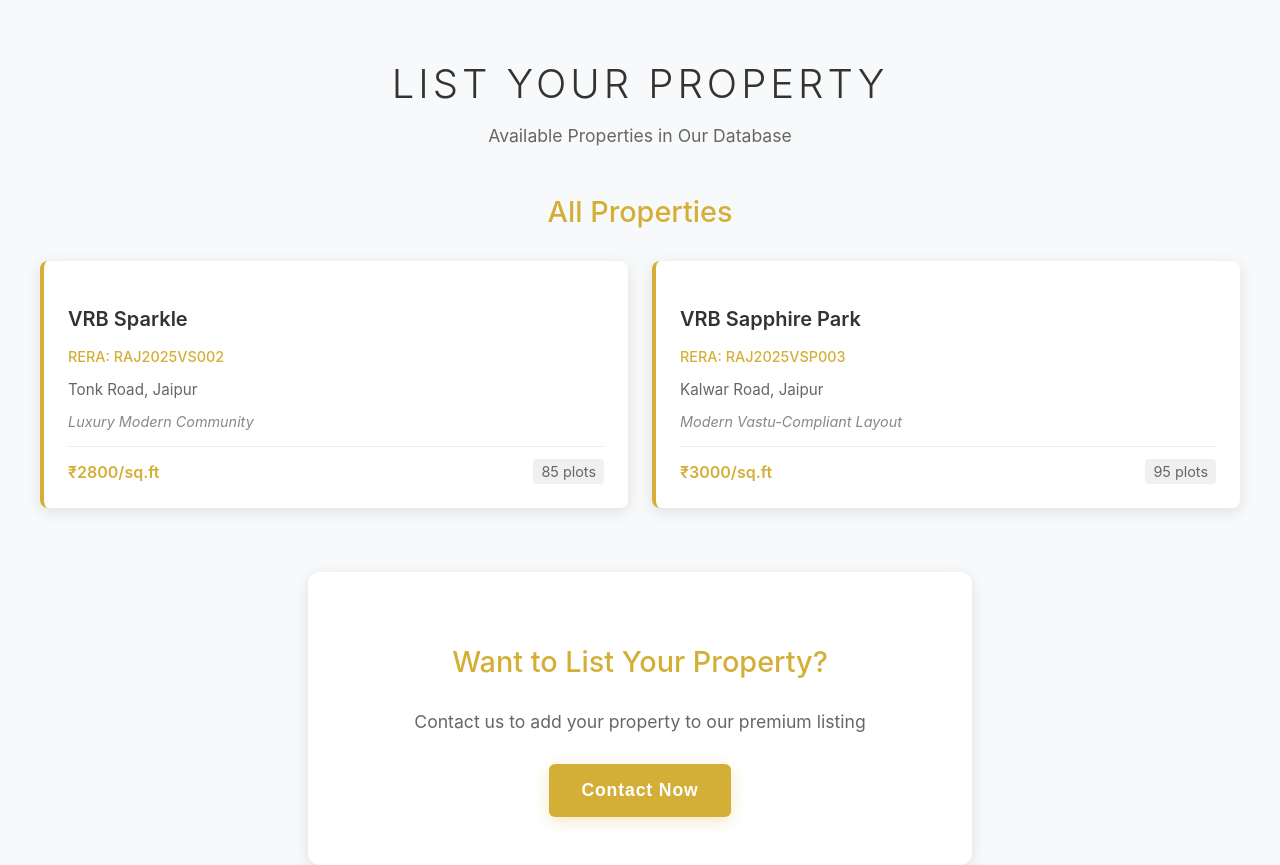
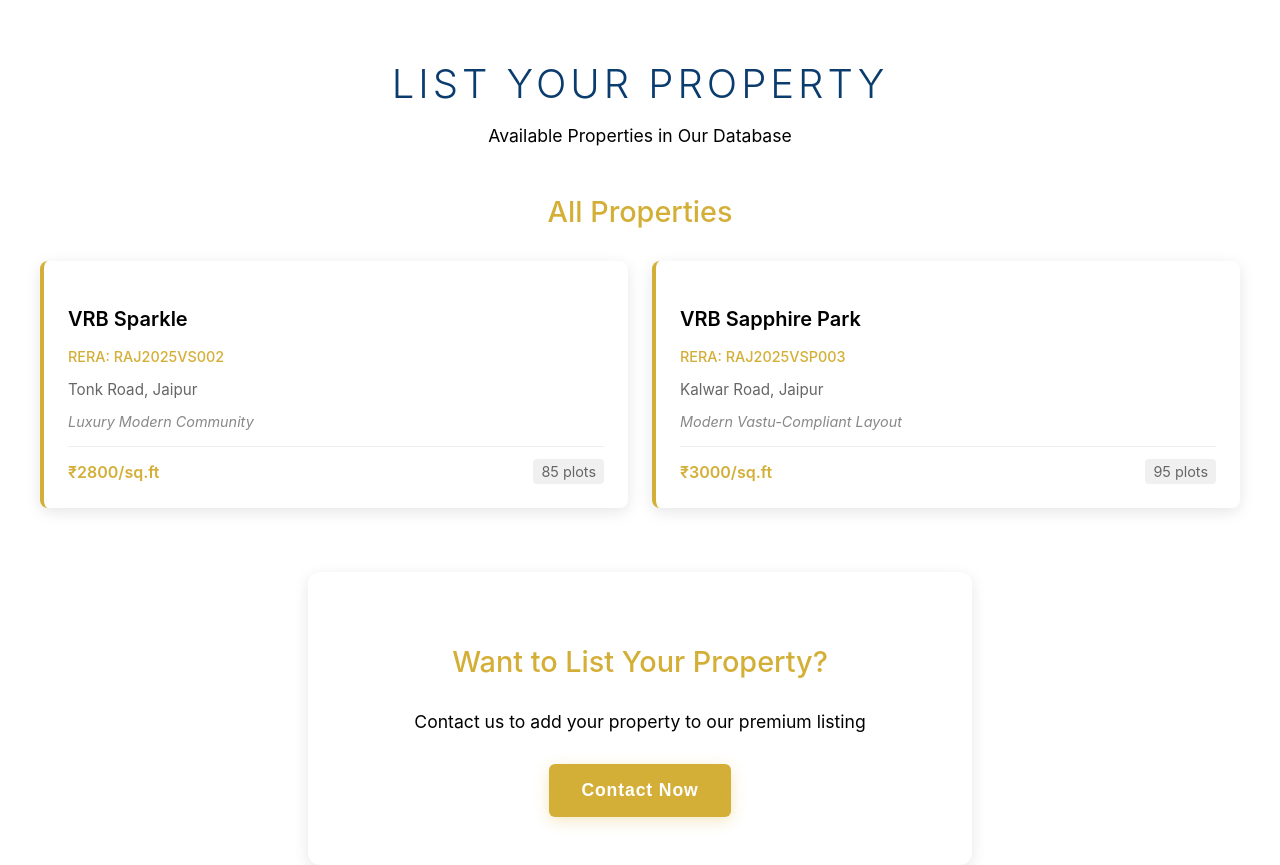
Before and after one commit to Harshit-25052004/haveli-housing-, a React (Create React App) app: page /list-property in a window 1280 px wide. Built offline with nearby package versions, Linux system fonts and the light colour scheme.

Commit message:
Apply luxury color scheme to ListProperty
cgen-72c385551e10476a866a6212fee8c2c2

```diff
--- a/src/components/ListProperty.css
+++ b/src/components/ListProperty.css
@@ -1,6 +1,6 @@
 .list-property-page {
   min-height: 100vh;
-  background-color: #f8f9fa;
+  background-color: #FFFFFF;
   padding-top: 2rem;
 }
 
@@ -8,14 +8,14 @@
   font-size: 2.5rem;
   font-weight: 300;
   letter-spacing: 0.1em;
-  color: #333;
+  color: #0B3C6E;
   margin-bottom: 0.5rem;
   text-align: center;
 }
 
 .page-subtitle {
   font-size: 1.1rem;
-  color: #666;
+  color: #000000;
   text-align: center;
   margin-bottom: 3rem;
 }
@@ -27,7 +27,7 @@
 .section-title {
   font-size: 1.8rem;
   font-weight: 500;
-  color: #d4af37;
+  color: #D4AF37;
   margin-bottom: 2rem;
   text-align: center;
 }
@@ -46,7 +46,7 @@
   border-radius: 8px;
   box-shadow: 0 4px 15px rgba(0, 0, 0, 0.1);
   transition: all 0.3s ease;
-  border-left: 4px solid #d4af37;
+  border-left: 4px solid #D4AF37;
 }
 
 .property-name-card:hover {
@@ -57,13 +57,13 @@
 .property-name {
   font-size: 1.25rem;
   font-weight: 600;
-  color: #333;
+  color: #000000;
   margin-bottom: 0.5rem;
 }
 
 .property-rera {
   font-size: 0.9rem;
-  color: #d4af37;
+  color: #D4AF37;
   font-weight: 500;
   margin-bottom: 0.5rem;
 }
@@ -92,7 +92,7 @@
 .property-rate {
   font-size: 1rem;
   font-weight: 600;
-  color: #d4af37;
+  color: #D4AF37;
 }
 
 .property-plots {
@@ -115,12 +115,12 @@
 
 .contact-text {
   font-size: 1.1rem;
-  color: #666;
+  color: #000000;
   margin-bottom: 2rem;
 }
 
 .contact-btn {
-  background-color: #d4af37;
+  background-color: #D4AF37;
   color: white;
   border: none;
   padding: 1rem 2rem;
@@ -134,7 +134,7 @@
 }
 
 .contact-btn:hover {
-  background-color: #b8941f;
+  background-color: #0B3C6E;
   transform: translateY(-2px);
   box-shadow: 0 6px 20px rgba(212, 175, 55, 0.4);
 }
```
